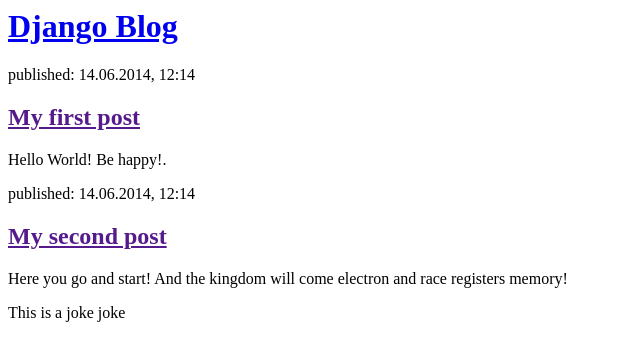
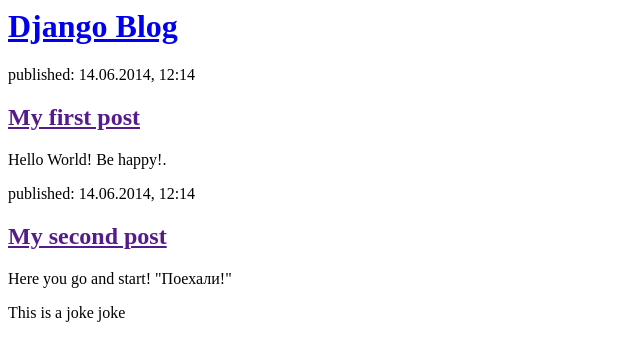
Before and after one commit to baseaps/my-first-blog, a Django app: page / in a window 1280 px wide. Shown: the top 361 px of the page, without its empty margins (0-640 px from the left). Run offline with Django 3.2, Linux system fonts and the light colour scheme.

Commit message:
Changed the HTML for the site.

```diff
--- a/blog/templates/blog/post_list.html
+++ b/blog/templates/blog/post_list.html
@@ -16,7 +16,7 @@
         <div>
             <p>published: 14.06.2014, 12:14</p>
             <h2><a href="">My second post</a></h2>
-            <p>Here you go and start! And the kingdom will come electron and race registers memory!</p>
+            <p>Here you go and start! "Поехали!"</p>
 			<p>This is a joke  joke </p>
         </div>
     </body>
```
Also changed, not shown: 1 other file.
